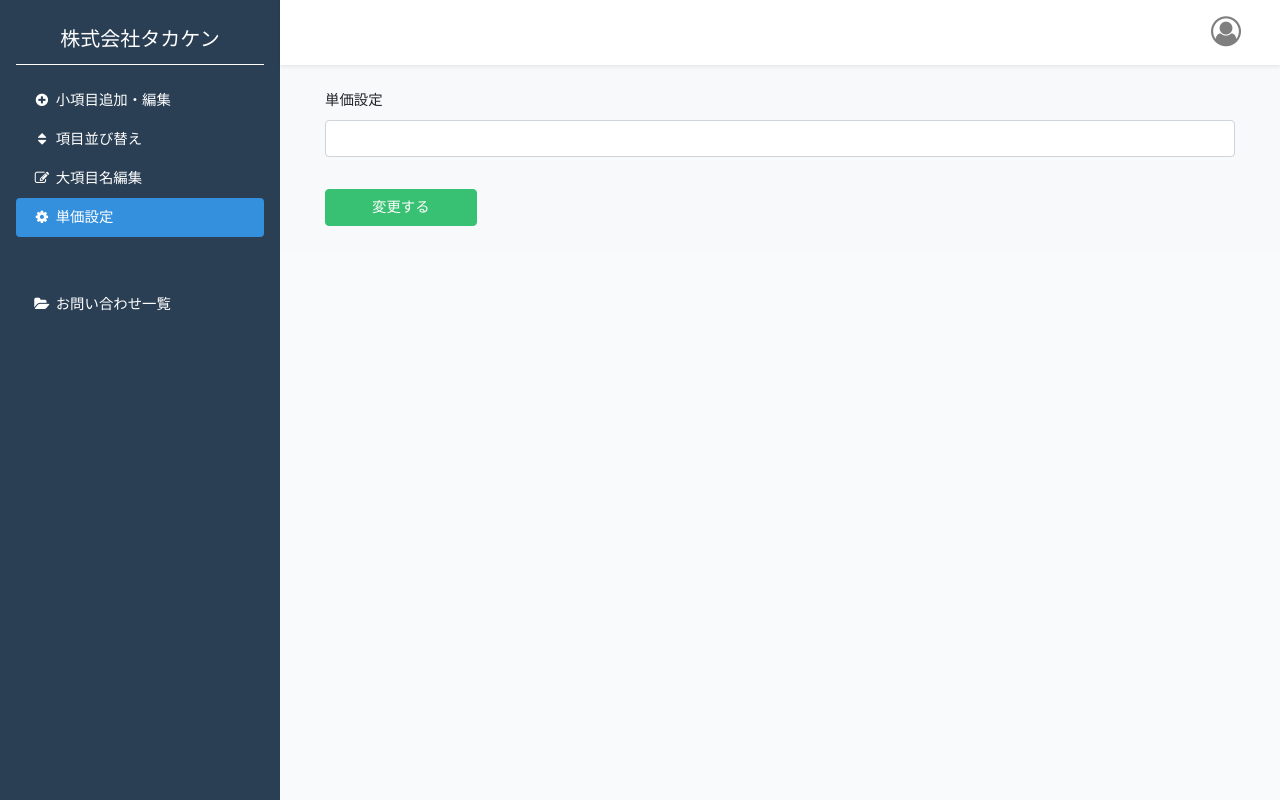
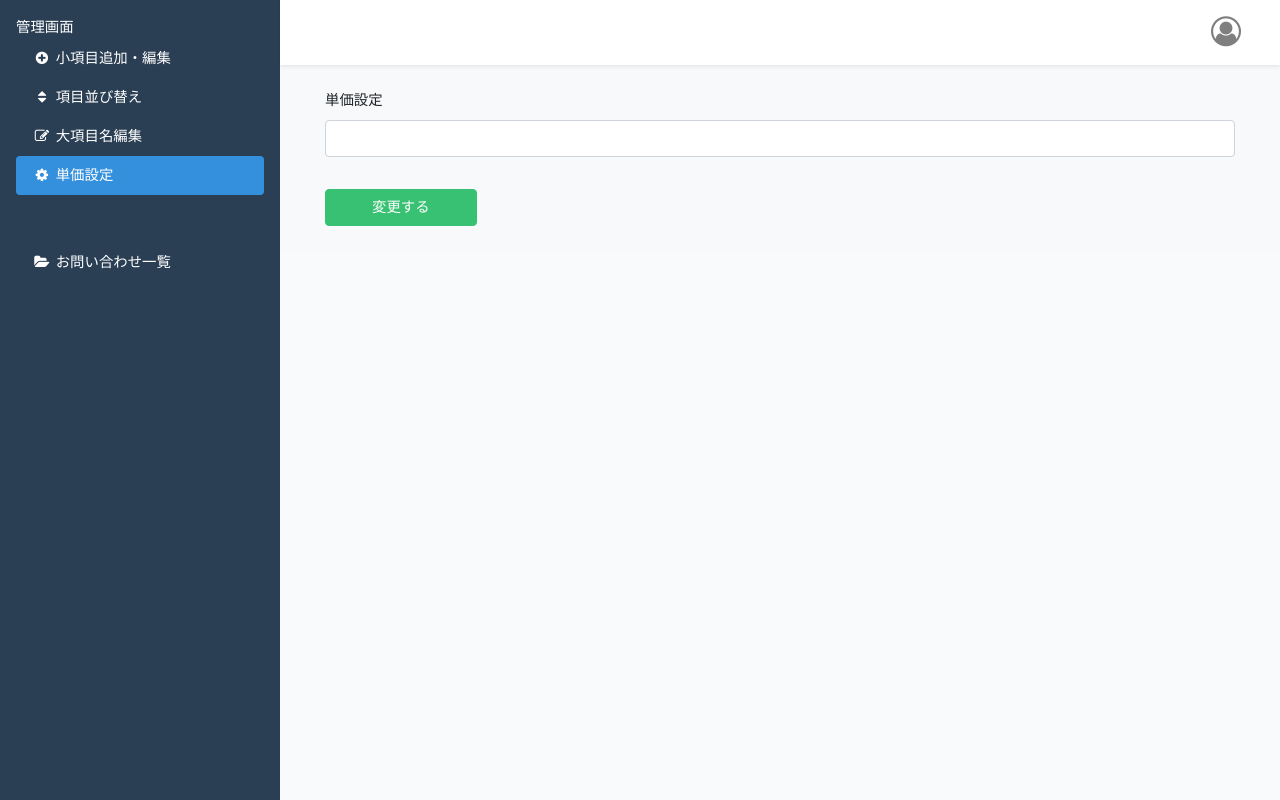
Before and after one commit to FumiyaHorikago/estimate-system-sample, a Laravel app: page /management/config in a window 1280 px wide. Run offline with Laravel 8, Linux system fonts and the light colour scheme; the visitor is signed in with stand-in values (Sample User, id 1); data that the repository does not hold is empty; some libraries are stand-ins or nearby versions.

Commit message:
管理画面修正

```diff
--- a/resources/views/layouts/app.blade.php
+++ b/resources/views/layouts/app.blade.php
@@ -8,7 +8,7 @@
     <!-- CSRF Token -->
     <meta name="csrf-token" content="{{ csrf_token() }}">
 
-    <title>住宅見積シミュレーション</title>
+    <title>Title</title>
 
     <!-- Scripts -->
     <script src="{{ asset('js/app.js') }}"></script>
--- a/resources/views/layouts/manage.blade.php
+++ b/resources/views/layouts/manage.blade.php
@@ -27,9 +27,7 @@
     <div id="app">
         <div class='row mr-0 ml-0' style='width:100%;'>
                 <div class="d-flex flex-column p-3 text-white" style="width: 280px; min-height: 100vh; background-color:#2B3F54;">
-                        <a class="text-white d-block text-center mb-3 border-bottom border-3 border-white py-2 text-decoration-none" href="{{ url('/') }}" style='font-size: 20px;'>
-                            株式会社タカケン
-                        </a>
+                        管理画面
                 <ul class="nav nav-pills flex-column mb-auto">
                     <li class="nav-item">
                         <a href="{{ route('manage.home') }}" class="nav-link text-white @stack('nav1')" aria-current="page">
```
